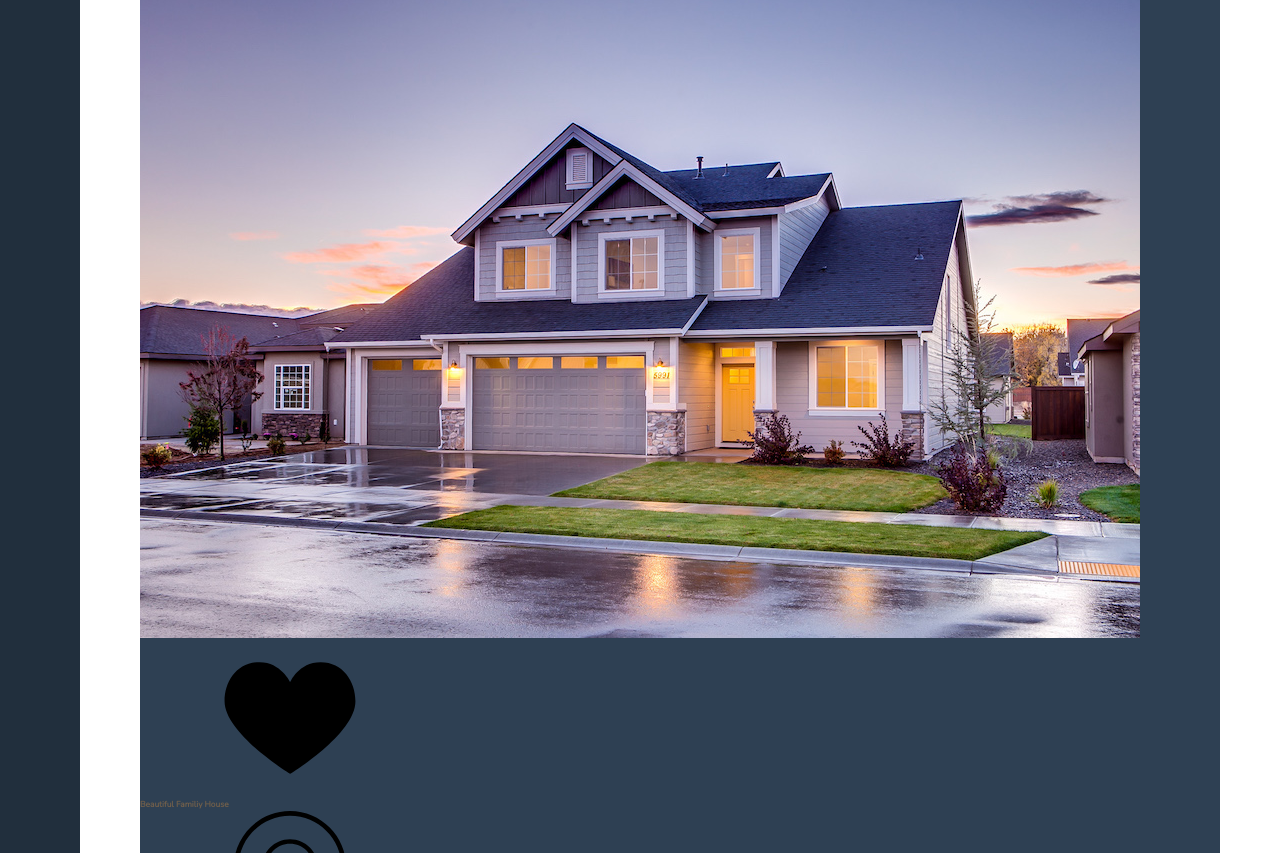
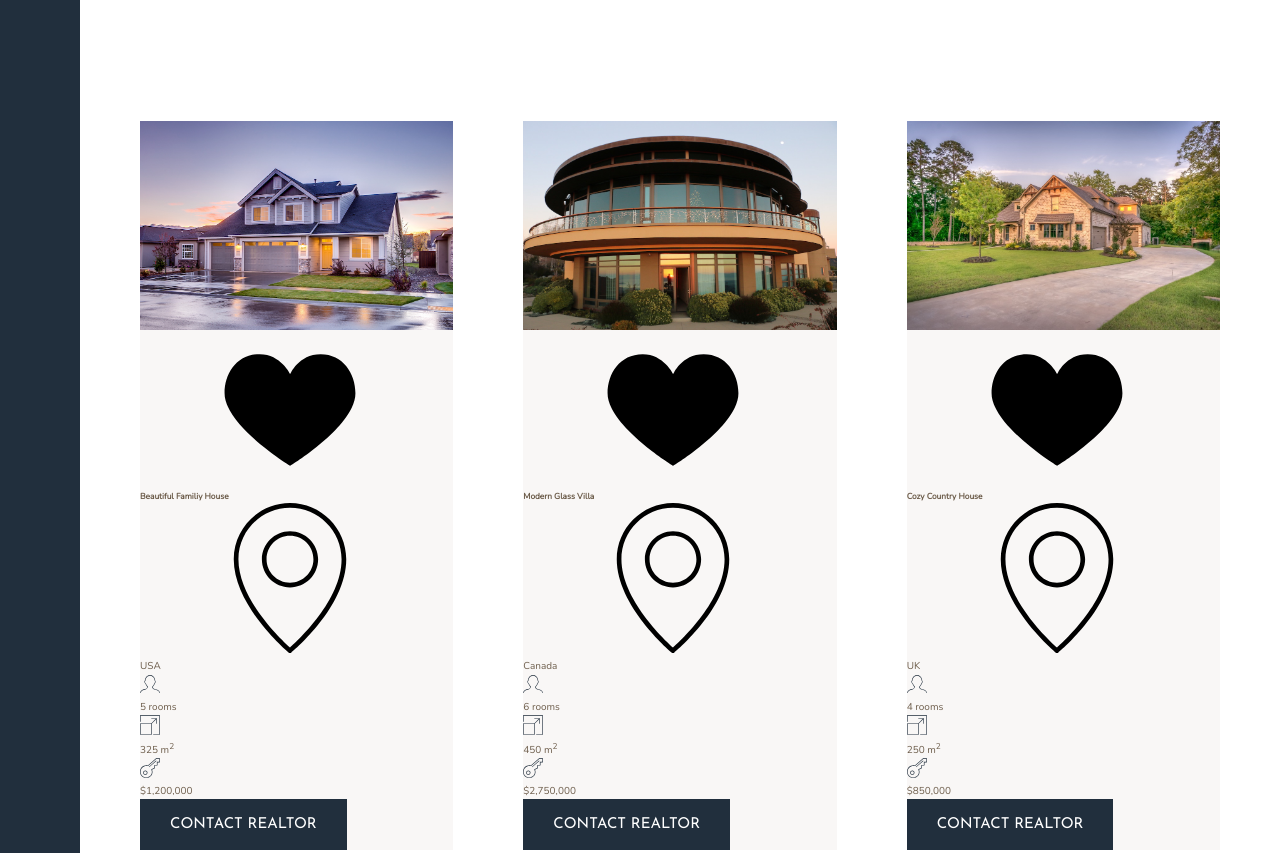
Before and after one commit to swarajlaha/Homezie, a website: page index.html in a window 1280 px wide. Shown: the part 1880-2733 px from the top of the page. Drawn offline with nearby package versions, Linux system fonts and the light colour scheme.

Commit message:
Compiled sass for stories

```diff
--- a/css/style.css
+++ b/css/style.css
@@ -143,8 +143,20 @@ body {
   margin-bottom: 4rem; }
 
 .homes {
-  background-color: #2E4053;
-  grid-column: center-start / center-end; }
+  grid-column: center-start / center-end;
+  margin: 15rem 0;
+  display: grid;
+  grid-template-columns: repeat(auto-fit, minmax(25rem, 1fr));
+  grid-gap: 7rem; }
+
+.home {
+  background-color: #f9f7f6; }
+  .home__img {
+    width: 100%; }
+  .home__Location svg, .home__rooms svg, .home__area svg, .home__price svg {
+    fill: #212F3D;
+    height: 2rem;
+    width: 2rem; }
 
 .gallery {
   background-color: #54483A;
```
